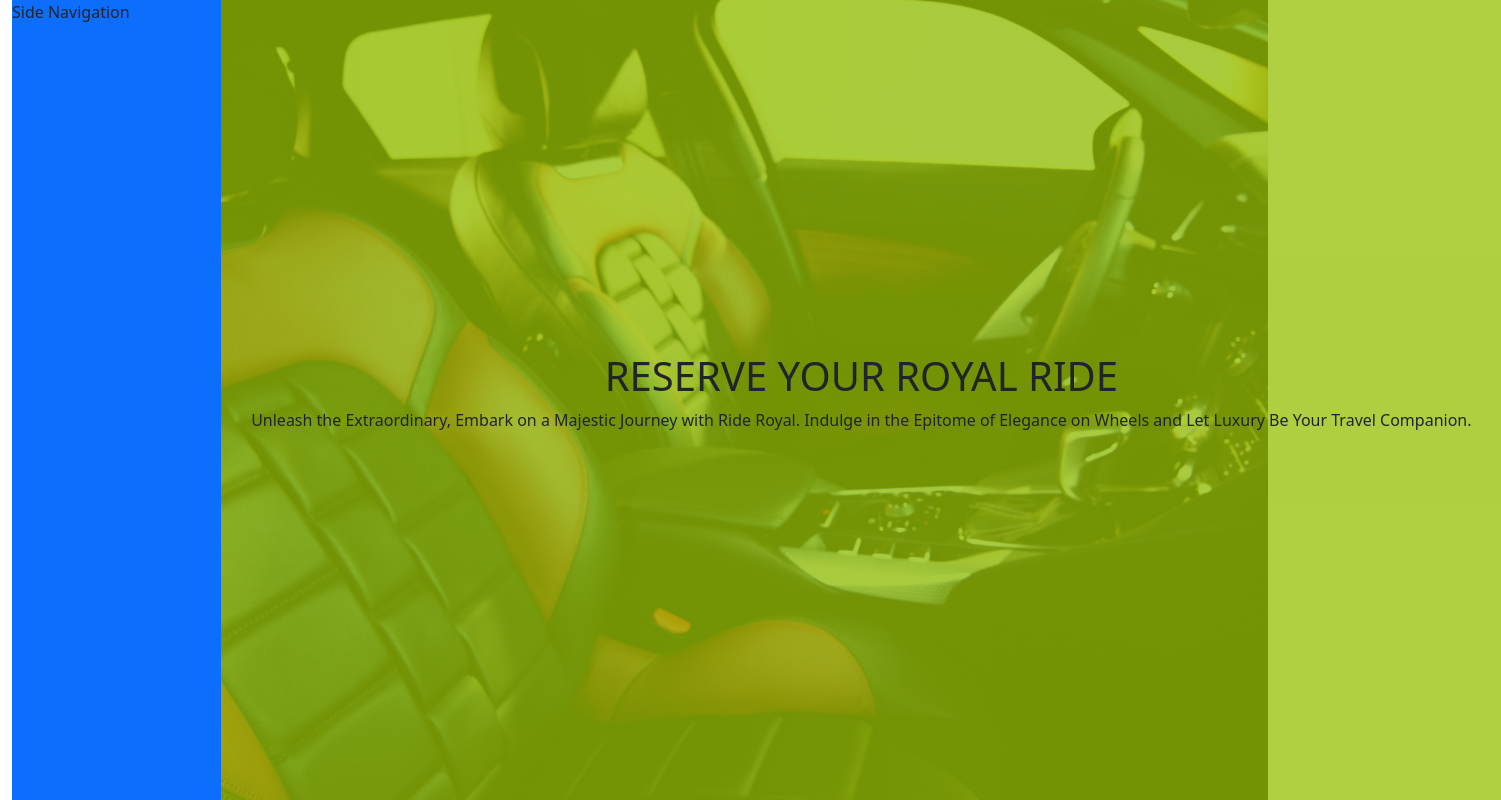
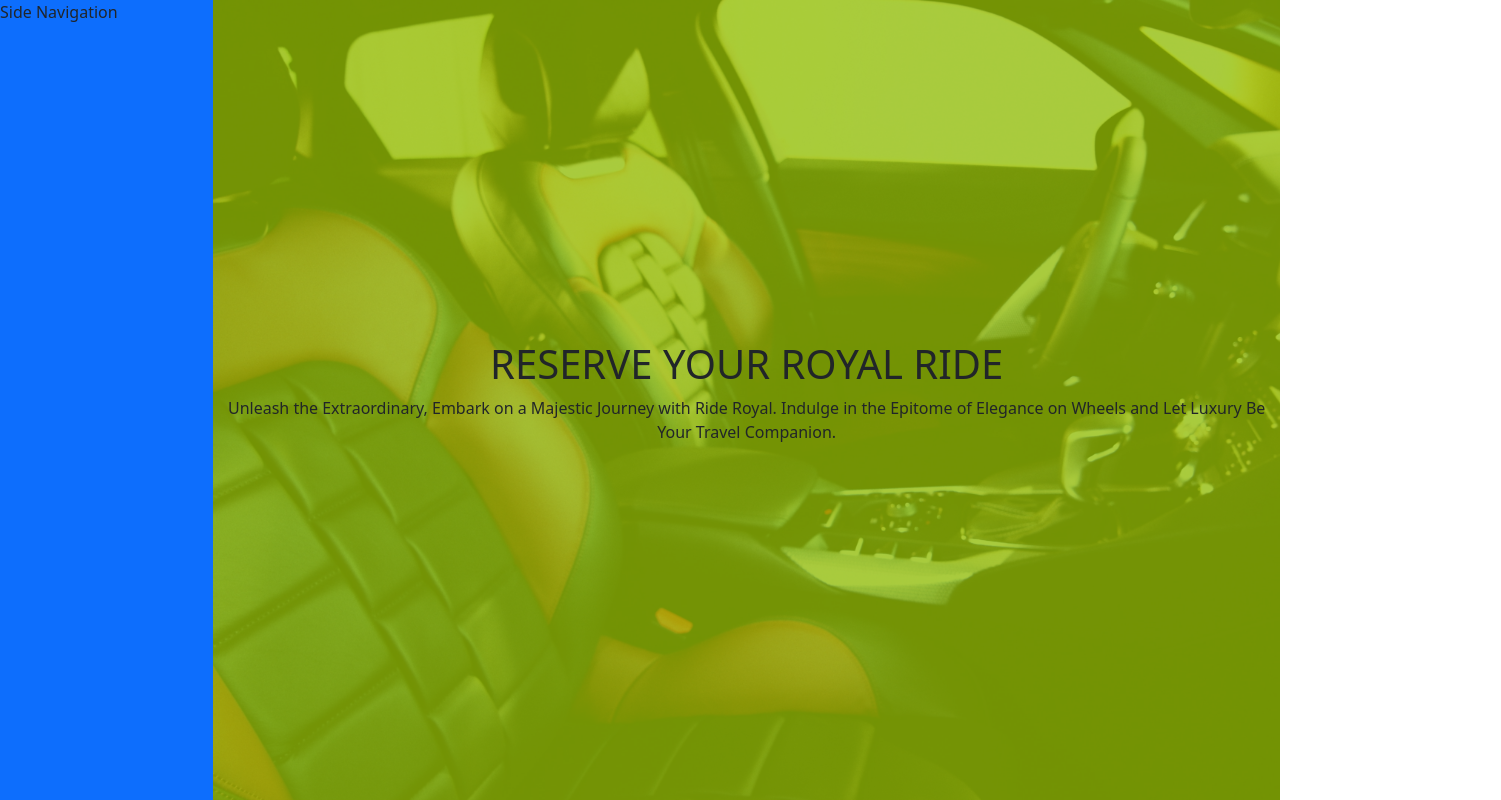
Before and after one commit to bernabasy/ride-royale-front-end, a React (Create React App) app: page / in a window 1280 px wide. Shown: the whole page, 1501 px wide, since content can reach past the window. Built offline with nearby package versions, Linux system fonts and the light colour scheme.

Commit message:
Fix UI alignment issue

```diff
--- a/src/App.js
+++ b/src/App.js
@@ -3,7 +3,7 @@ import MakeReservation from './pages/MakeReservation/MakeReservation';
 
 function App() {
   return (
-    <main className="container-fluid">
+    <main>
       <MakeReservation />
     </main>
   );
--- a/src/pages/MakeReservation/style.module.css
+++ b/src/pages/MakeReservation/style.module.css
@@ -7,7 +7,6 @@
 }
 
 .image-overlay {
-  width: 100vw;
   height: 100vh;
   background-color: rgba(150, 191, 1, 0.75);
 }
```
